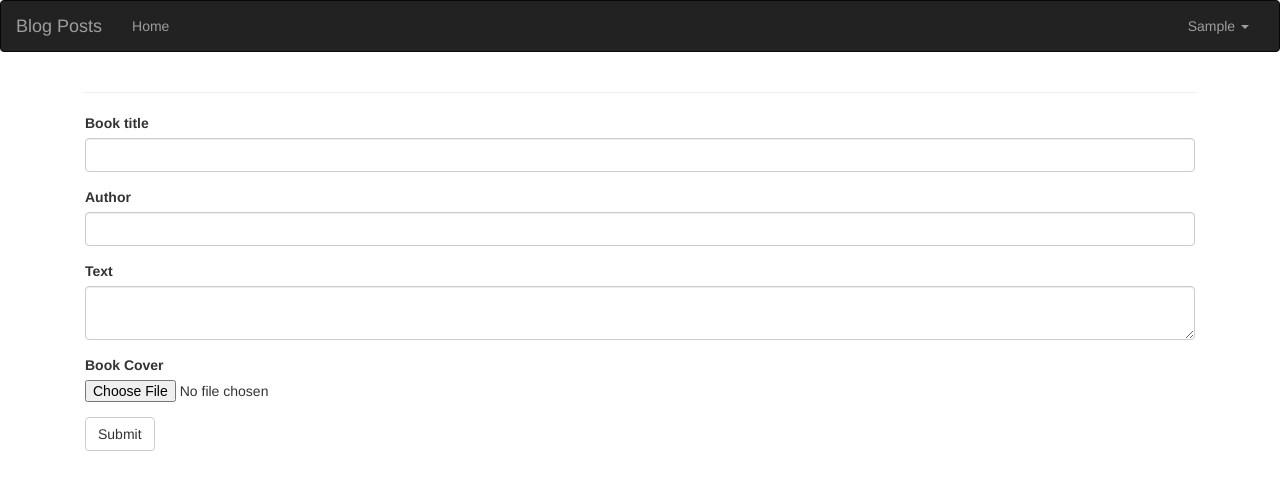
After one commit to wilbrone/Book-Club, a Flask app: page /bookupload in a window 1280 px wide. The commit adds this page. Shown: the top 490 px of the page. Run offline with Flask 2, Linux system fonts and the light colour scheme; the visitor is signed in with stand-in values (Sample User, id 1); data comes from the database, SQL or seed files in the repository; some libraries are stand-ins or nearby versions.

Commit message:
add books model

```diff
--- a/app/main/forms.py
+++ b/app/main/forms.py
@@ -0,0 +1,18 @@
+from flask_wtf import FlaskForm
+from wtforms import StringField,TextAreaField,SubmitField,SelectField
+from wtforms.validators import Required
+from flask_wtf.file import FileField, FileAllowed, FileRequired
+from flask_uploads import UploadSet, IMAGES
+
+images = UploadSet('images', IMAGES)
+
+class BookForm(FlaskForm):
+    """docstring for BookForm."""
+
+    title = StringField('Book title', validators = [Required()])
+    author = StringField('Author', validators = [Required()])
+    description = TextAreaField('Text', validators = [Required()])
+    # photo upload
+    upload = FileField('Book Cover', validators=[FileRequired(),FileAllowed(images, 'Images only!')])
+
+    submit = SubmitField('Submit')
--- a/app/main/views.py
+++ b/app/main/views.py
@@ -1,8 +1,33 @@
 from flask import render_template,request,redirect,url_for
 from . import main
+from flask_login import login_required, current_user
+from .forms import BookForm
+from ..models import User, Books
+from .. import db
 
 # Views
 @main.route('/')
 def index():
-	title = 'Flask Base'
+	title = 'Book Club'
 	return render_template('index.html',title = title)
+
+@main.route('/bookupload', methods = ['GET', 'POST'])
+# @login_required
+def book():
+	title = 'Book Club'
+	form = BookForm()
+	if form.validate_on_submit():
+		title = form.title.data
+		author = form.title.data
+		description = form.description.data
+		photo = form.photo.data
+		filename = secure_filename(photo.filename)
+		photo.save(os.path.join(
+			app.instance_path, 'photos', filename
+		))
+
+		new_book = Books(title = title , author = author, description = description, user = current_user)
+		new_book.save_book()
+		return redirect(url_for('.index'))
+
+	return render_template('book.html', title = title, book_form = form)
--- /dev/null
+++ b/app/templates/book.html
@@ -0,0 +1,13 @@
+{% extends 'base.html'%}
+{% import "bootstrap/wtf.html" as wtf %}
+
+{% block content %}
+    <div class="container">
+        <div class="col-md-12">
+            <hr>
+            {{ wtf.quick_form(book_form) }}
+        </div>
+
+    </div>
+
+{% endblock %}
--- a/app/templates/index.html
+++ b/app/templates/index.html
@@ -3,6 +3,7 @@
 {% block content %}
 <div class="container">
 	<h1 class="text-center">Welcome to Flask Base App</h1>
+	<a href="{{url_for('main.book')}}" class="btn btn-info -center">upload</a>
 </div>
 
 {% endblock %}
```
Also changed, not shown: app/models.py (+18 -0 lines).
